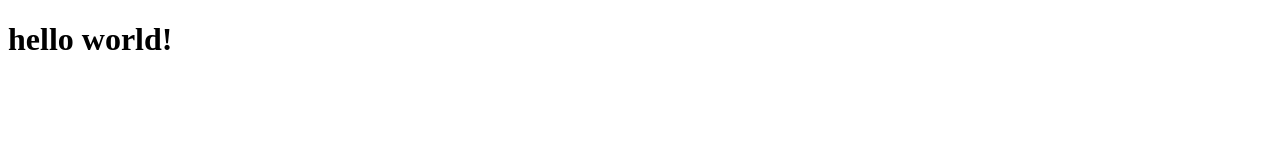
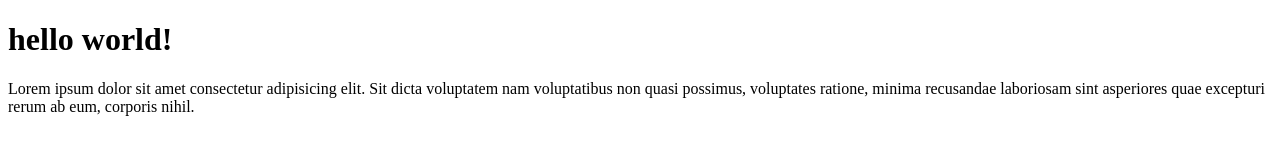
Before and after one commit to luthfisuryaid/ls-git-test, a plain HTML site: page index.html in a window 1280 px wide. Drawn offline with Linux system fonts and the light colour scheme.

Commit message:
menambahkan paragraf

```diff
--- a/index.html
+++ b/index.html
@@ -7,5 +7,6 @@
 </head>
 <body>
     <h1>hello world!</h1>
+    <p>Lorem ipsum dolor sit amet consectetur adipisicing elit. Sit dicta voluptatem nam voluptatibus non quasi possimus, voluptates ratione, minima recusandae laboriosam sint asperiores quae excepturi rerum ab eum, corporis nihil.</p>
 </body>
 </html>
```
